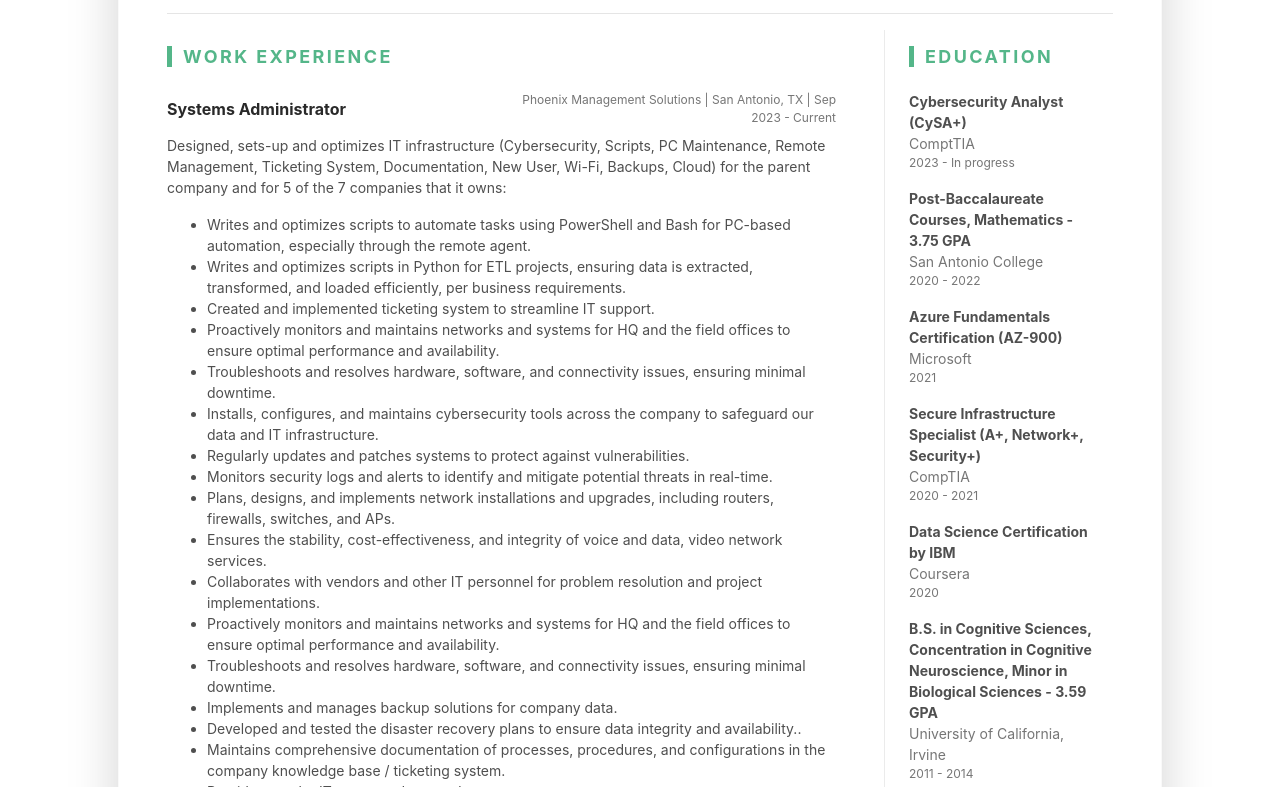
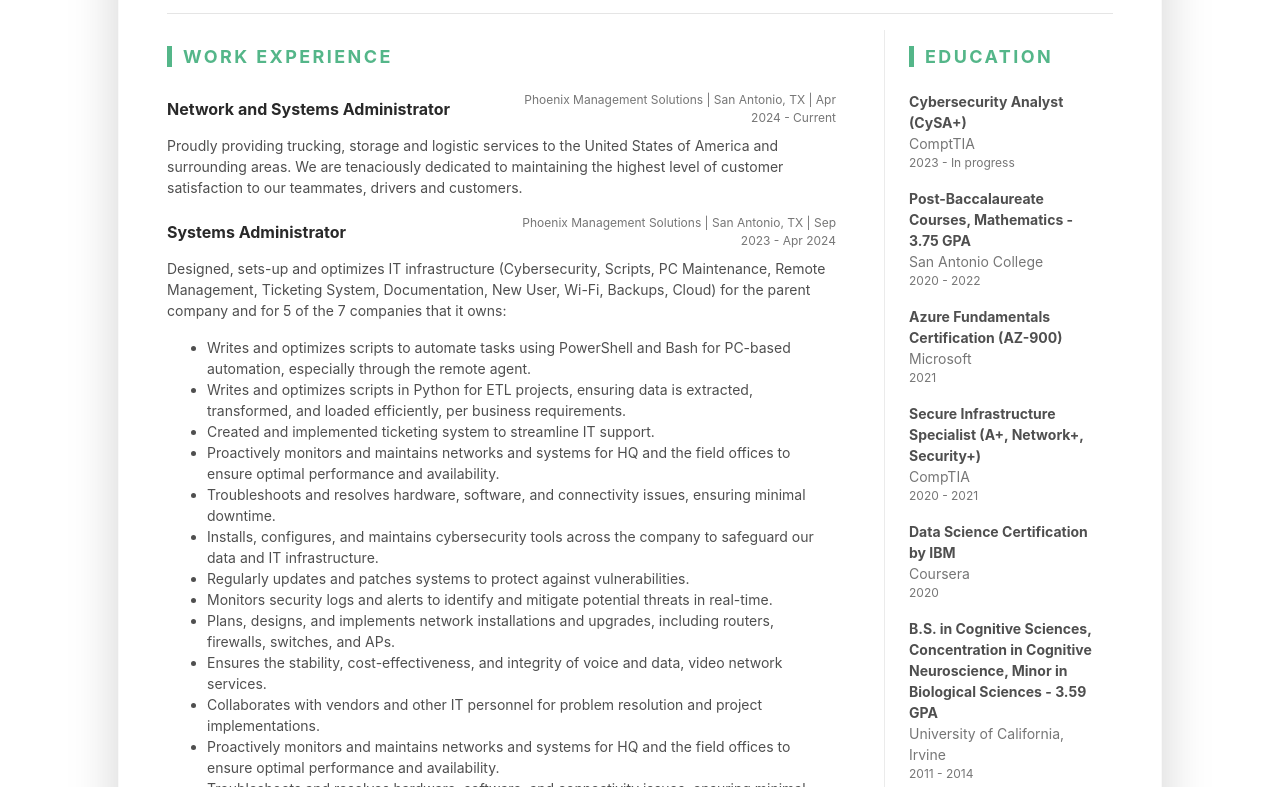
Before and after one commit to marky224/Online_Resume_Website, a plain HTML site: page index.html in a window 1280 px wide. Shown: the part 372-1159 px from the top of the page. Drawn offline with Linux system fonts and the light colour scheme.

Commit message:
Add files via upload

```diff
--- a/index.html
+++ b/index.html
@@ -43,7 +43,7 @@
 
                         <div class="resume-title col-12 col-md-6 col-lg-8 col-xl-9">
                             <h2 class="resume-name mb-0 text-uppercase">Mark Marquez</h2>
-                            <div class="resume-tagline mb-3 mb-md-0">Systems Administrator</div>
+                            <div class="resume-tagline mb-3 mb-md-0">Network and Systems Administrator</div>
                         </div>
 
 
@@ -109,8 +109,21 @@
 
                                 <div class="item mb-3">
                                     <div class="item-heading row align-items-center mb-2">
+                                        <h4 class="item-title col-12 col-md-6 col-lg-6 mb-2 mb-md-0">Network and Systems Administrator</h4>
+                                        <div class="item-meta col-12 col-md-6 col-lg-6 text-muted text-left text-md-right">Phoenix Management Solutions | San Antonio, TX | Apr 2024 - Current</div>
+                                    </div>
+                                    <div class="item-content">
+                                        <p>Proudly providing trucking, storage and logistic services to the United States of America and surrounding areas. We are tenaciously dedicated to maintaining the highest level of customer satisfaction to our teammates, drivers and customers.</p>
+                                        <ul class="resume-list">
+
+                                        </ul>
+                                    </div>
+                                </div>
+
+                                <div class="item mb-3">
+                                    <div class="item-heading row align-items-center mb-2">
                                         <h4 class="item-title col-12 col-md-6 col-lg-6 mb-2 mb-md-0">Systems Administrator</h4>
-                                        <div class="item-meta col-12 col-md-6 col-lg-6 text-muted text-left text-md-right">Phoenix Management Solutions | San Antonio, TX | Sep 2023 - Current</div>
+                                        <div class="item-meta col-12 col-md-6 col-lg-6 text-muted text-left text-md-right">Phoenix Management Solutions | San Antonio, TX | Sep 2023 - Apr 2024</div>
                                     </div>
                                     <div class="item-content">
                                         <p>Designed, sets-up and optimizes IT infrastructure (Cybersecurity, Scripts, PC Maintenance, Remote Management, Ticketing System, Documentation, New User, Wi-Fi, Backups, Cloud) for the parent company and for 5 of the 7 companies that it owns:</p>
```
